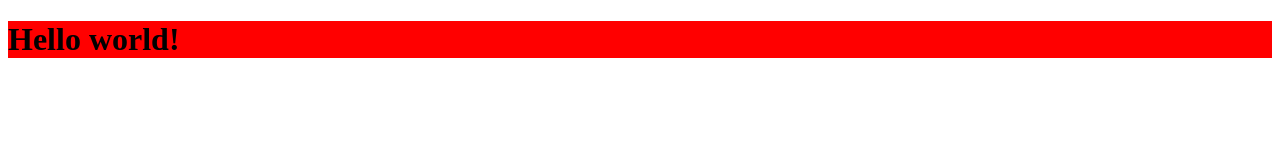
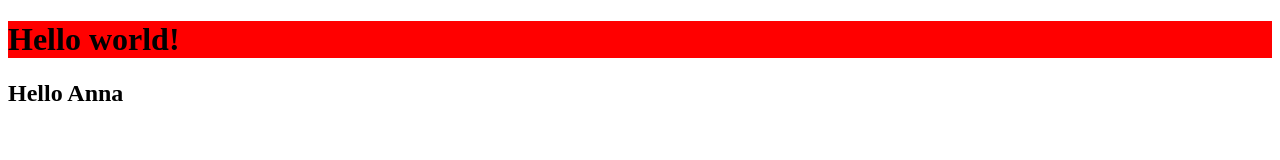
Before and after one commit to mj-linane/orrcs-github-tutorial-sandbox, a plain HTML site: page index.html in a window 1280 px wide. Drawn offline with Linux system fonts and the light colour scheme.

Commit message:
update html

```diff
--- a/index.html
+++ b/index.html
@@ -7,6 +7,7 @@
 </head>
 <body>
     <h1>Hello world!</h1>
+    <h2> Hello Anna</h2>
     <script src="app.js"></script>
 
 </body>
```
